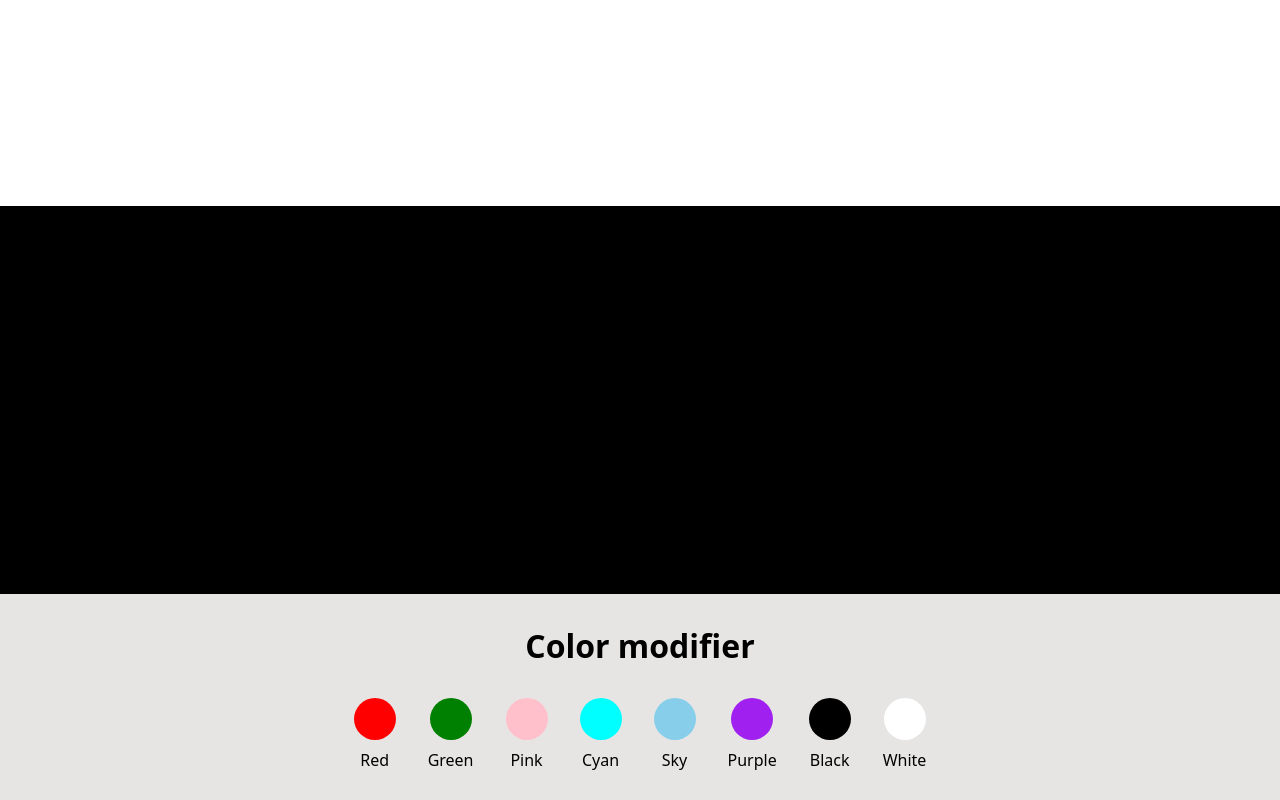
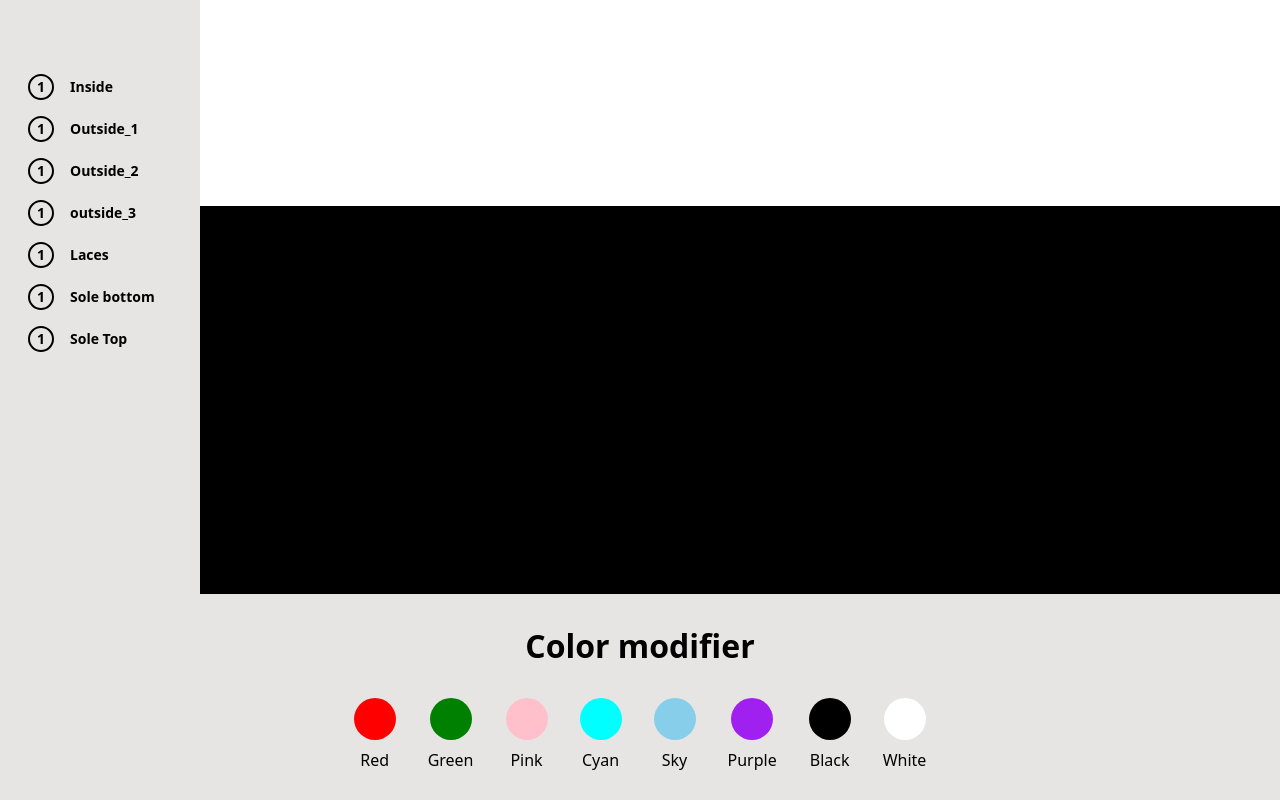
Before and after one commit to MauroVanderFlaes/SWEARLondon-configurator, a Vue app: page / in a window 1280 px wide. Built offline with nearby package versions, Linux system fonts and the light colour scheme; no server answers.

Commit message:
feat: add sidebar with shoe components

```diff
--- a/src/App.vue
+++ b/src/App.vue
@@ -1,12 +1,14 @@
 <script setup>
 import Configurator from './components/Configurator.vue';
 import Modifier from './components/Modifier.vue';
+import Sidebar from './components/Sidebar.vue';
 
 </script>
 
 <template>
-  <Configurator class="" />
-  <Modifier class="" />
+  <Sidebar />
+  <Configurator />
+  <Modifier />
 </template>
 
 <style scoped></style>
--- /dev/null
+++ b/src/components/Sidebar.vue
@@ -0,0 +1,71 @@
+<script setup>
+</script>
+
+<template>
+    <div class="fixed left-0 bg-stone-200 w-[200px] h-screen items-start">
+        <div class="inline-block ml-7 text-sm font-bold mt-[74px]">
+            <div class="mb-4 inline-block">
+                <div class="flex space-x-4 justify-center">
+                    <div
+                        class="w-[26px] h-[26px] rounded-full bg-green border-2 border-black flex items-center justify-center">
+                        <h2 class="text-[1em] font-bold">1</h2>
+                    </div>
+                    <p class="relative top-[3px]">Inside</p>
+                </div>
+            </div>
+            <div class="mb-4 inline-block">
+                <div class="flex space-x-4 justify-center">
+                    <div
+                        class="w-[26px] h-[26px] rounded-full bg-green border-2 border-black flex items-center justify-center">
+                        <h2 class="text-[1em] font-bold">1</h2>
+                    </div>
+                    <p class="relative top-[3px]">Outside_1</p>
+                </div>
+            </div>
+            <div class="mb-4 inline-block">
+                <div class="flex space-x-4 justify-center">
+                    <div
+                        class="w-[26px] h-[26px] rounded-full bg-green border-2 border-black flex items-center justify-center">
+                        <h2 class="text-[1em] font-bold">1</h2>
+                    </div>
+                    <p class="relative top-[3px]">Outside_2</p>
+                </div>
+            </div>
+            <div class="mb-4 inline-block">
+                <div class="flex space-x-4 justify-center">
+                    <div
+                        class="w-[26px] h-[26px] rounded-full bg-green border-2 border-black flex items-center justify-center">
+                        <h2 class="text-[1em] font-bold">1</h2>
+                    </div>
+                    <p class="relative top-[3px]">outside_3</p>
+                </div>
+            </div>
+            <div class="mb-4 inline-block">
+                <div class="flex space-x-4 justify-center">
+                    <div
+                        class="w-[26px] h-[26px] rounded-full bg-green border-2 border-black flex items-center justify-center">
+                        <h2 class="text-[1em] font-bold">1</h2>
+                    </div>
+                    <p class="relative top-[3px]">Laces</p>
+                </div>
+            </div>
+            <div class="mb-4 inline-block">
+                <div class="flex space-x-4 justify-center">
+                    <div
+                        class="w-[26px] h-[26px] rounded-full bg-green border-2 border-black flex items-center justify-center">
+                        <h2 class="text-[1em] font-bold">1</h2>
+                    </div>
+                    <p class="relative top-[3px]">Sole bottom</p>
+                </div>
+            </div>
+            <div class="mb-4 inline-block">
+                <div class="flex space-x-4 justify-center">
+                    <div
+                        class="w-[26px] h-[26px] rounded-full bg-green border-2 border-black flex items-center justify-center">
+                        <h2 class="text-[1em] font-bold">1</h2>
+                    </div>
+                <p class="relative top-[3px]">Sole Top</p>
+            </div>
+        </div>
+    </div>
+</div></template>
```
